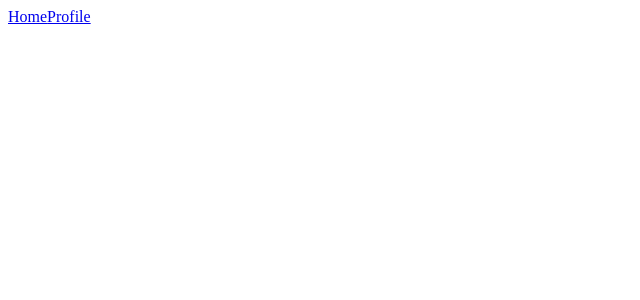
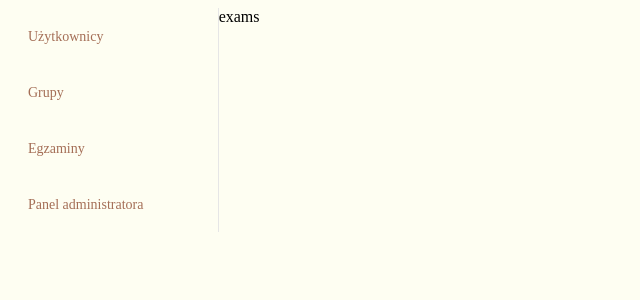
Before and after one commit to sprytny22/ZUT.Projects.Proexam-vue-frontend, a Vue app: page /exams in a window 1280 px wide. Shown: the top 300 px of the page, without its empty margins (0-640 px from the left). Built offline with nearby package versions, Linux system fonts and the light colour scheme.

Commit message:
Added routing

```diff
--- a/package.json
+++ b/package.json
@@ -9,6 +9,7 @@
   },
   "dependencies": {
     "core-js": "^3.6.5",
+    "element-ui": "^2.15.0",
     "vue": "^2.6.11",
     "vue-router": "^3.5.1"
   },
--- a/src/App.vue
+++ b/src/App.vue
@@ -1,5 +1,16 @@
 <template>
-  <Navbar/>
+  <div id="app">
+    <el-row class="tac">
+      <el-col :span="4">
+        <Navbar/>
+      </el-col>
+      <el-col :span="20" id="bdy">
+        <div>
+          <router-view></router-view>
+        </div>
+      </el-col>
+    </el-row>
+  </div>
 </template>
 
 <script>
@@ -12,3 +23,15 @@ export default {
   }
 }
 </script>
+
+<style>
+
+body {
+  background-color: #FEFEF2;
+}
+
+#app {
+  width: 100%;
+}
+
+</style>
--- /dev/null
+++ b/src/components/Exams.vue
@@ -0,0 +1,15 @@
+<template>
+  <div>
+    exams
+  </div>
+</template>
+
+<script>
+export default {
+name: "Exams"
+}
+</script>
+
+<style scoped>
+
+</style>
--- /dev/null
+++ b/src/components/Groups.vue
@@ -0,0 +1,15 @@
+<template>
+  <div>
+    groups
+  </div>
+</template>
+
+<script>
+export default {
+  name: "Groups"
+}
+</script>
+
+<style scoped>
+
+</style>
--- /dev/null
+++ b/src/components/Users.vue
@@ -0,0 +1,15 @@
+<template>
+  <div>
+    users
+  </div>
+</template>
+
+<script>
+export default {
+  name: "Users"
+}
+</script>
+
+<style scoped>
+
+</style>
--- a/src/layouts/Navbar.vue
+++ b/src/layouts/Navbar.vue
@@ -1,8 +1,27 @@
 <template>
   <div>
-    <router-link to='/'>Home</router-link>
-    <router-link to='/profile'>Profile</router-link>
-    <router-view />
+    <el-menu
+        default-active="2"
+        class="el-menu-vertical-demo"
+        @open="handleOpen"
+        @close="handleClose"
+        background-color="#FEFEF2"
+        text-color="#A46E56"
+        active-text-color="#fbb788"
+        :router="true">
+      <el-menu-item index="/users" :route="{name: 'users'}">
+        <span>Użytkownicy</span>
+      </el-menu-item>
+      <el-menu-item index="/groups" :route="{name: 'groups'}">
+        <span>Grupy</span>
+      </el-menu-item>
+      <el-menu-item index="/exams" :route="{name: 'exams'}">
+        <span>Egzaminy</span>
+      </el-menu-item>
+      <el-menu-item index="4">
+        <span>Panel administratora</span>
+      </el-menu-item>
+    </el-menu>
   </div>
 </template>
 
@@ -12,6 +31,5 @@ name: "Navbar"
 }
 </script>
 
-<style scoped>
-
+<style>
 </style>
--- a/src/main.js
+++ b/src/main.js
@@ -1,7 +1,11 @@
 import Vue from 'vue'
+import 'element-ui/lib/theme-chalk/index.css'
+import ElementUI from 'element-ui'
 import App from './App.vue'
 import router from './router'
 Vue.config.productionTip = false
+
+Vue.use(ElementUI)
 
 new Vue({
   router,
--- a/src/router/index.js
+++ b/src/router/index.js
@@ -1,14 +1,33 @@
 import Vue from 'vue'
 import VueRouter from  'vue-router'
 import Home from '../components/HelloWorld.vue'
+import Users from '../components/Users'
+import Groups from '../components/Groups'
+import Exams from '../components/Exams'
+
 
 Vue.use(VueRouter);
 
 const routes = [
     {
-        path: "/",
+        path: "/home",
         name: "home",
         component: Home
+    },
+    {
+        path: "/users",
+        name: "users",
+        component: Users
+    },
+    {
+        path: "/groups",
+        name: "groups",
+        component: Groups
+    },
+    {
+        path: "/exams",
+        name: "exams",
+        component: Exams
     },
 ]
 
```
Also changed, not shown: 1 other file (tests, documents, lock files or other folders).
